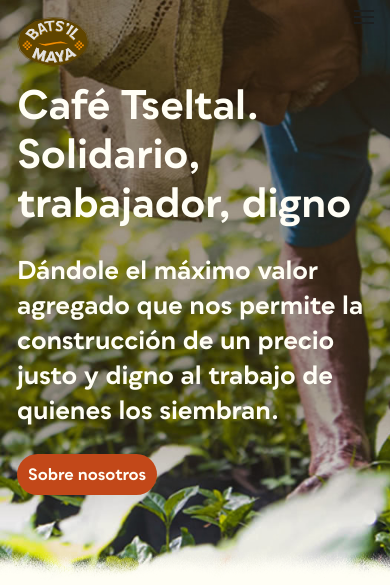
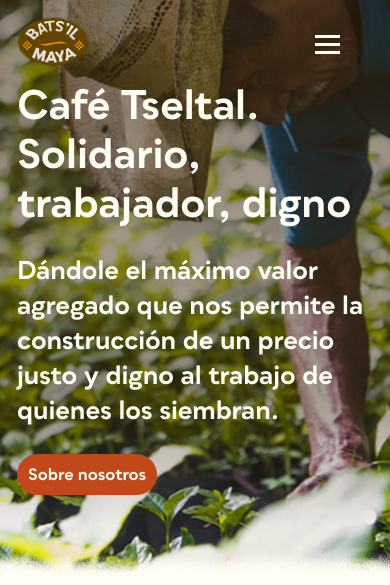
Before and after one commit to arturoacevedob/ase1, a PHP site: page /index.html in a window 390 px wide. Shown: the top 585 px of the page. Run offline with PHP 8.4, Linux system fonts and the light colour scheme.

Commit message:
Fixed mobile menu color and position.

```diff
--- a/grid.css
+++ b/grid.css
@@ -17,9 +17,7 @@
     padding-bottom: 2em;
 }
 
-/************************************************/
 /*************** Mobile Navigation **************/
-/************************************************/
 #menu-mobile {
     left: 0;
     top: 0;
@@ -36,28 +34,28 @@
 
 /*** LABEL ***/
 #menu-mobile label {
-    width: 20px;
+    width: 25px;
     cursor: pointer;
     display: block;
     padding: 1em;
     position: absolute;
-    right: 0;
-    top: 0;
+    right: 4vmax;
+    top: calc(2vmax + 10px);
 }
 
 /* Hamburger Icon */
 #menu-icon,
 #menu-icon:before,
 #menu-icon:after {
-    background: #1d1f20;
-    height: 0.15em;
+    background: var(--light);
+    height: 3px;
     transition: all 0.2s ease-in-out;
     width: 100%;
 }
 
 #menu-icon {
     /*max-width: 1em;*/
-    height: 2px;
+    height: 3px;
     position: relative;
 }
 
@@ -73,11 +71,11 @@
 }
 
 #menu-icon:before {
-    top: -0.4em;
+    top: -8px;
 }
 
 #menu-icon:after {
-    bottom: -0.4em;
+    bottom: -8px;
 }
 
 /* Close Icon */
@@ -88,11 +86,13 @@
 #menu-mobile input[type=checkbox]:checked + label #menu-icon:before {
     top: 0;
     transform: rotate(-45deg);
+    background: var(--dark);
 }
 
 #menu-mobile input[type=checkbox]:checked + label #menu-icon:after {
     bottom: 0;
     transform: rotate(45deg);
+    background: var(--dark);
 }
 
 
```
